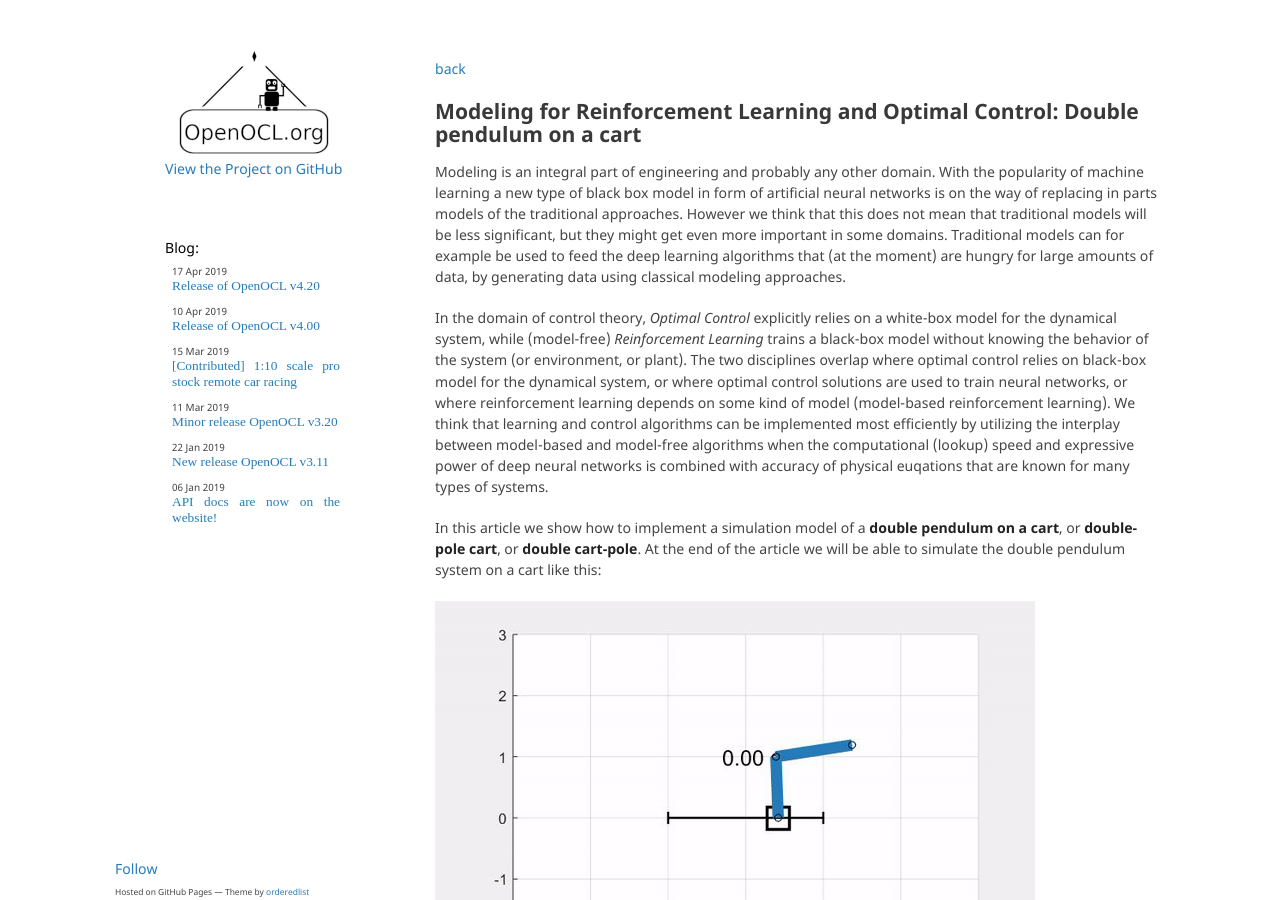
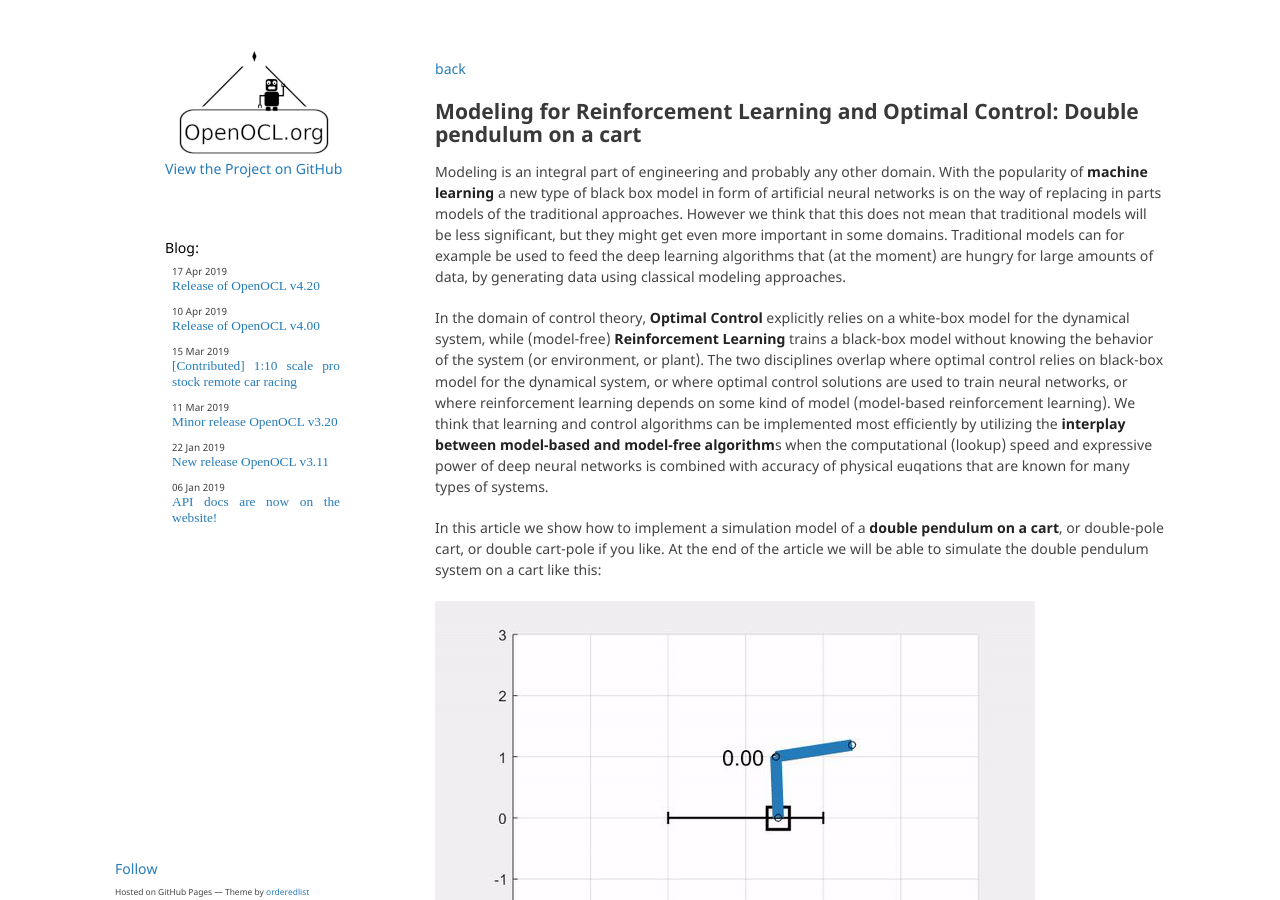
Before and after one commit to OpenOCL/openocl.github.io, a Jekyll site: the page built from _posts/2019-04-21-tutorial-01-modeling-double-cartpole.md, in a window 1280 px wide and 900 px high. Built offline with Jekyll 4.4.1, drawn with Linux system fonts in a browser that asks for light colours; some web fonts are replaced; formulas are drawn with MathJax 3; a script that is not in the unit is left out; comment, search, counter and statistics services are not loaded.

Commit message:
Update 2019-04-21-tutorial-01-modeling-double-cartpole.md

```diff
--- a/_posts/2019-04-21-tutorial-01-modeling-double-cartpole.md
+++ b/_posts/2019-04-21-tutorial-01-modeling-double-cartpole.md
@@ -7,11 +7,11 @@
 hidden: true
 ---
 
-Modeling is an integral part of engineering and probably any other domain. With the popularity of machine learning a new type of black box model in form of artificial neural networks is on the way of replacing in parts models of the traditional approaches. However we think that this does not mean that traditional models will be less significant, but they might get even more important in some domains. Traditional models can for example be used to feed the deep learning algorithms that (at the moment) are hungry for large amounts of data, by generating data using classical modeling approaches.
+Modeling is an integral part of engineering and probably any other domain. With the popularity of **machine learning** a new type of black box model in form of artificial neural networks is on the way of replacing in parts models of the traditional approaches. However we think that this does not mean that traditional models will be less significant, but they might get even more important in some domains. Traditional models can for example be used to feed the deep learning algorithms that (at the moment) are hungry for large amounts of data, by generating data using classical modeling approaches.
 
-In the domain of control theory, *Optimal Control* explicitly relies on a white-box model for the dynamical system, while (model-free) *Reinforcement Learning* trains a black-box model without knowing the behavior of the system (or environment, or plant). The two disciplines overlap where optimal control relies on black-box model for the dynamical system, or where optimal control solutions are used to train neural networks, or where reinforcement learning depends on some kind of model (model-based reinforcement learning). We think that learning and control algorithms can be implemented most efficiently by utilizing the interplay between model-based and model-free algorithms when the computational (lookup) speed and expressive power of deep neural networks is combined with accuracy of physical euqations that are known for many types of systems.
+In the domain of control theory, **Optimal Control** explicitly relies on a white-box model for the dynamical system, while (model-free) **Reinforcement Learning** trains a black-box model without knowing the behavior of the system (or environment, or plant). The two disciplines overlap where optimal control relies on black-box model for the dynamical system, or where optimal control solutions are used to train neural networks, or where reinforcement learning depends on some kind of model (model-based reinforcement learning). We think that learning and control algorithms can be implemented most efficiently by utilizing the **interplay between model-based and model-free algorithm**s when the computational (lookup) speed and expressive power of deep neural networks is combined with accuracy of physical euqations that are known for many types of systems.
 
-In this article we show how to implement a simulation model of a **double pendulum on a cart**, or **double-pole cart**, or **double cart-pole**. At the end of the article we will be able to simulate the double pendulum system on a cart like this:
+In this article we show how to implement a simulation model of a **double pendulum on a cart**, or double-pole cart, or double cart-pole if you like. At the end of the article we will be able to simulate the double pendulum system on a cart like this:
 
 ![Simulation of the double pendulum on cart](/assets/posts/tut01/sim_one@2x.gif)
 
```
